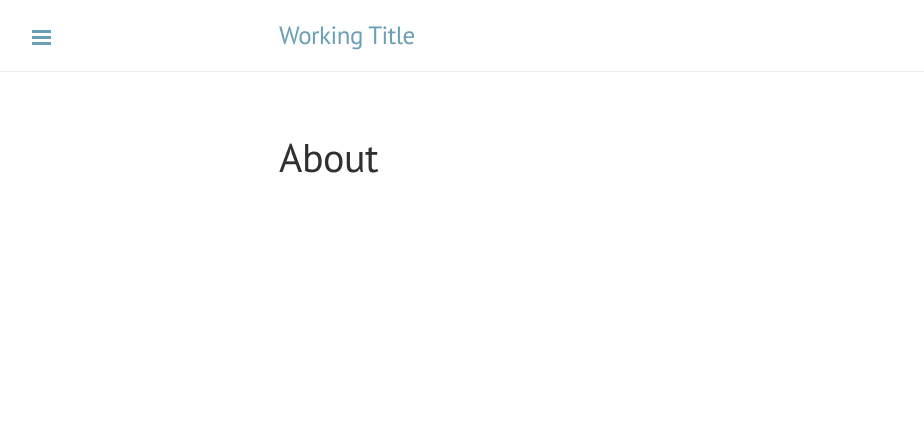
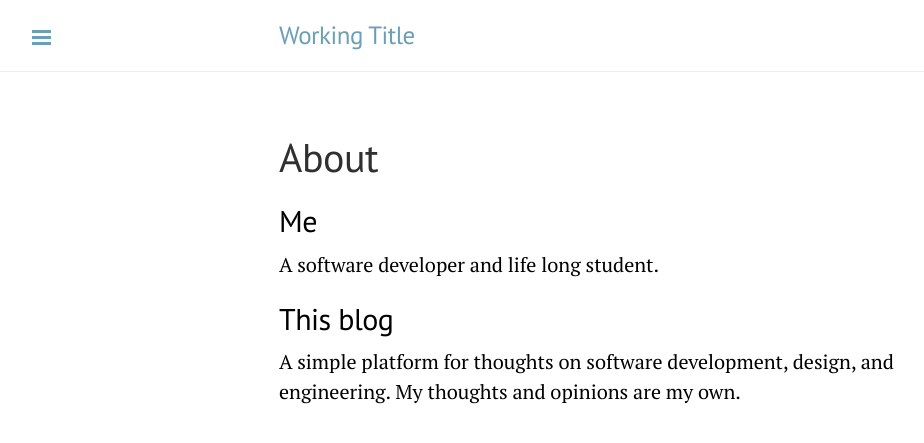
Before and after one commit to Computician/computician.github.io, a Jekyll site: the page built from about.md, in a window 1280 px wide. Shown: the top 443 px of the page, without its empty margins (1-925 px from the left). Built offline with Jekyll 4.4.1, drawn with Linux system fonts in a browser that asks for light colours.

Commit message:
About update and syntax fix

```diff
--- a/about.md
+++ b/about.md
@@ -2,3 +2,11 @@
 layout: page
 title: About
 ---
+
+## Me
+
+A software developer and life long student.
+
+## This blog
+
+A simple platform for thoughts on software development, design, and engineering. My thoughts and opinions are my own.
```
Also changed, not shown: _posts/2017-08-11-pmc-from-cmd-line.md (+1 -1 lines).
